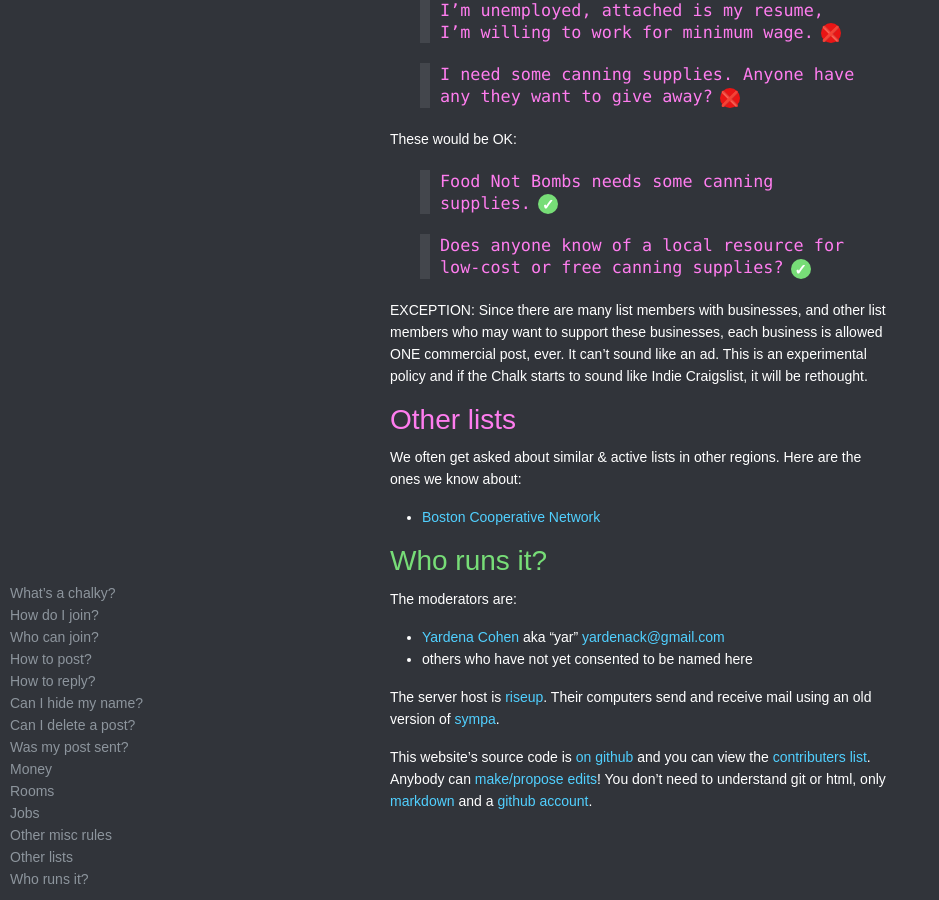
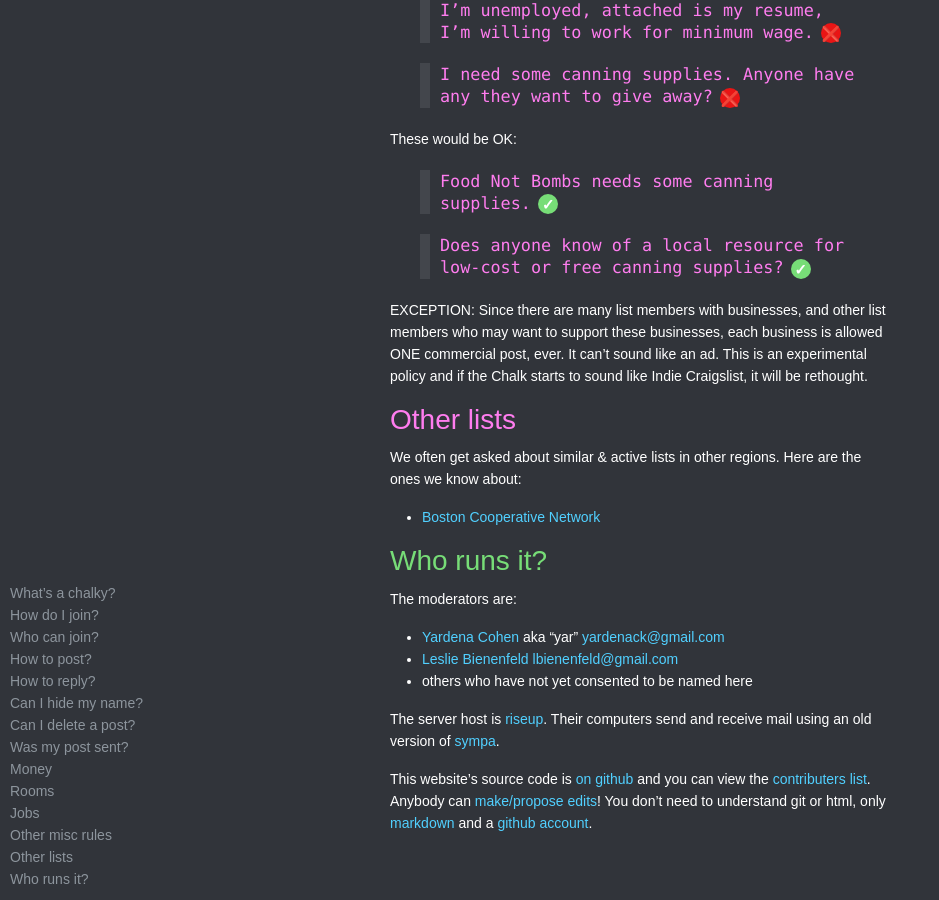
Before and after one commit to organicunity/chalkies.github.io, a Jekyll site: the page built from index.md, in a window 1280 px wide and 900 px high, scrolled down 3938 px. Shown: the whole window, without its empty margins (0-939 px from the left). Built offline with Jekyll 4.4.1, drawn with Linux system fonts in a browser that asks for light colours; some web fonts are replaced; comment, search, counter and statistics services are not loaded; a style sheet for code colours, icons or effects is not loaded; our own code applies the rules of GitHub Pages for plain Markdown files.

Commit message:
add leslie

```diff
--- a/index.md
+++ b/index.md
@@ -134,6 +134,7 @@ We often get asked about similar & active lists in other regions. Here are the o
 
 The moderators are:
 * [Yardena Cohen](https://yar.gay/) aka "yar" [<yardenack@gmail.com>](mailto:yardenack@gmail.com)
+* [Leslie Bienenfeld](https://github.com/lesliehoneybeefield) [<lbienenfeld@gmail.com>](mailto:lbienenfeld@gmail.com)
 * others who have not yet consented to be named here
 
 The server host is [riseup](https://riseup.net/). Their computers send and receive mail using an old version of [sympa](https://sympa-community.github.io/).
```
